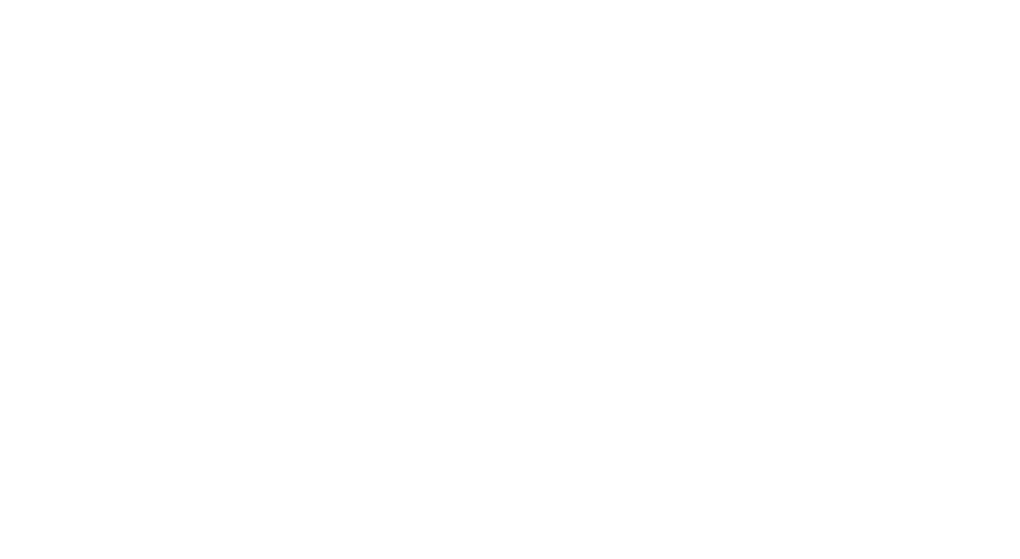
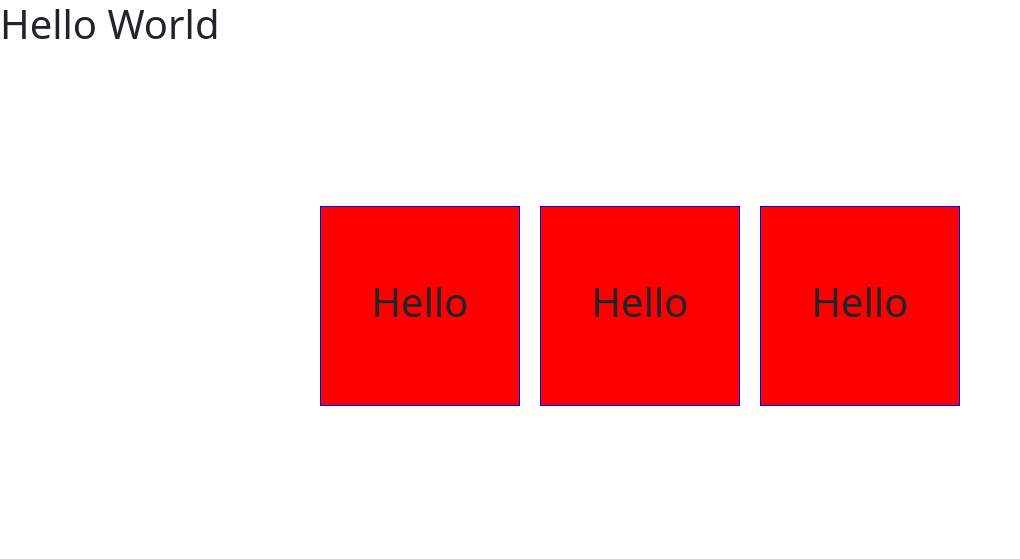
Before and after one commit to Shaahzad/Javascript_Practice, a website: page index.html in a window 1280 px wide. Shown: the whole page, without its empty margins (0-1020 px from the left). Drawn offline with nearby package versions, Linux system fonts and the light colour scheme.

Commit message:
practice html css

```diff
--- a/index.html
+++ b/index.html
@@ -1,14 +1,29 @@
 <!DOCTYPE html>
 <html lang="en">
+
 <head>
   <meta charset="UTF-8">
   <meta name="viewport" content="width=device-width, initial-scale=1.0">
   <title>Javascript</title>
   <script src="./app.js"></script>
-    <link href="https://cdn.jsdelivr.net/npm/bootstrap@5.3.8/dist/css/bootstrap.min.css" rel="stylesheet" integrity="sha384-sRIl4kxILFvY47J16cr9ZwB07vP4J8+LH7qKQnuqkuIAvNWLzeN8tE5YBujZqJLB" crossorigin="anonymous">
+  <link rel="stylesheet" href="style.css">
+  <link href="https://cdn.jsdelivr.net/npm/bootstrap@5.3.8/dist/css/bootstrap.min.css" rel="stylesheet"
+    integrity="sha384-sRIl4kxILFvY47J16cr9ZwB07vP4J8+LH7qKQnuqkuIAvNWLzeN8tE5YBujZqJLB" crossorigin="anonymous">
 </head>
 
+<h1>Hello World</h1>
 
+<div class="container">
+  <div class="Boxes">
+    <h1>Hello</h1>
+  </div>
+  <div class="Boxes">
+    <h1>Hello</h1>
+  </div>
+  <div class="Boxes">
+    <h1>Hello</h1>
+  </div>
+</div>
 <!-- <h1 style="text-align: center;">Our Menu</h1>
 <div style="display: flex; justify-content: center; align-items: center; gap: 20px">
     <button onclick="menu()" style="padding: 6px 12px;">
@@ -83,4 +98,5 @@ Shakes
   <!-- <script src="https://cdn.jsdelivr.net/npm/bootstrap@5.3.8/dist/js/bootstrap.bundle.min.js" integrity="sha384-FKyoEForCGlyvwx9Hj09JcYn3nv7wiPVlz7YYwJrWVcXK/BmnVDxM+D2scQbITxI" crossorigin="anonymous"></script> -->
 </body>
 <script src="app.js"></script>
+
 </html>
--- /dev/null
+++ b/style.css
@@ -0,0 +1,23 @@
+*{
+    margin: 0;
+    padding: 0;
+    box-sizing: border-box;
+}
+
+.container{
+    display: flex;
+    justify-content: center;
+    align-items: center;
+    height: 500px;
+    flex-wrap: wrap;
+    gap: 20px;
+}
+.Boxes{
+    background-color: red;
+    border: 1px solid blue;
+    width: 200px;
+    height: 200px;
+    display: flex;
+    justify-content: center;
+    align-items: center;
+}
```
Lines whose indentation alone changed are shown as unchanged.
